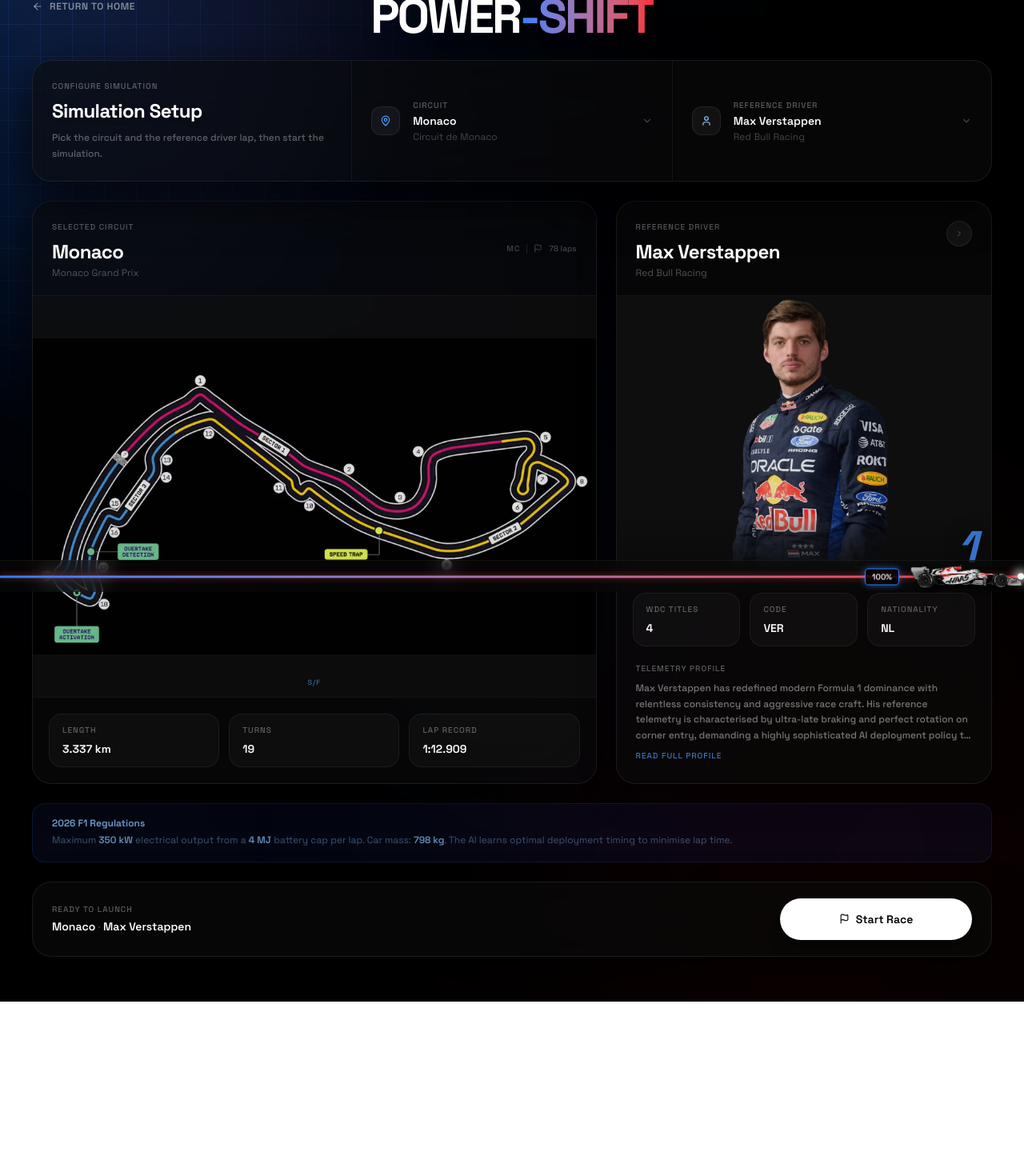
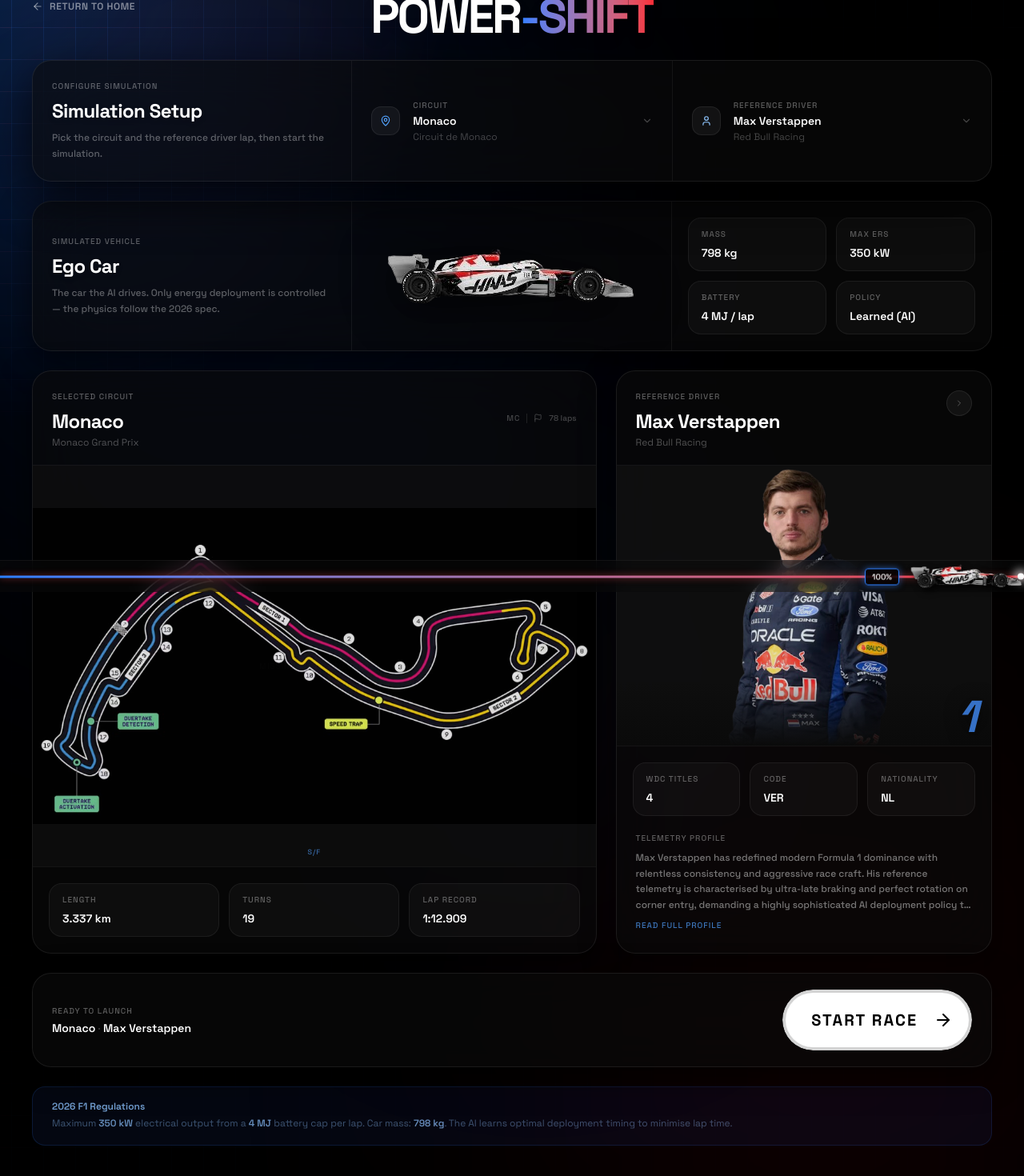
Before and after one commit to shurya2512/poweshift-backend, a Next.js app: page /setup in a window 1280 px wide. Shown: the part 60-1530 px from the top of the page at 80% size. Before the commit the page ends 1312 px from the top, so only its background shows below. Built offline with nearby package versions, Linux system fonts and the light colour scheme.

Commit message:
feat: update SpinningBorderButton to support button actions and add Ego Car section to setup panel

```diff
--- a/src/components/ui/setup-panel.tsx
+++ b/src/components/ui/setup-panel.tsx
@@ -3,6 +3,7 @@
 import React, { useState, useEffect, useRef, useCallback } from 'react';
 import { Check, X, ChevronRight, ChevronDown, MapPin, User, Cpu, Flag, Loader2 } from 'lucide-react';
 import { motion, AnimatePresence } from 'framer-motion';
+import { SpinningBorderButton } from '@/components/ui/spinning-border-button';
 
 // ── Types ────────────────────────────────────────────────────────────────────
 
@@ -314,6 +315,32 @@
         </div>
       </div>
 
+      {/* ── Ego Car — the simulated vehicle the AI controls ───────────────── */}
+      <div className="bg-neutral-950/60 backdrop-blur-2xl border border-white/[0.08] rounded-3xl shadow-[0_12px_40px_rgba(0,0,0,0.6)] overflow-hidden">
+        <div className="grid grid-cols-1 md:grid-cols-3">
+
+          <div className="px-6 py-6 border-b md:border-b-0 md:border-r border-white/[0.06] flex flex-col justify-center">
+            <EyebrowLabel className="text-red-400 mb-2">Simulated Vehicle</EyebrowLabel>
+            <h2 className="text-2xl font-black tracking-tight text-white mb-2 drop-shadow-md">Ego Car</h2>
+            <p className="text-xs font-medium leading-relaxed text-white/35">
+              The car the AI drives. Only energy deployment is controlled — the physics follow the 2026 spec.
+            </p>
+          </div>
+
+          <div className="relative min-h-[140px] flex items-center justify-center px-6 py-6 border-b md:border-b-0 md:border-r border-white/[0.06]">
+            {/* eslint-disable-next-line @next/next/no-img-element */}
+            <img src="/haas_car2.png" alt="Ego car" className="w-full max-w-[320px] object-contain drop-shadow-[0_10px_30px_rgba(0,0,0,0.8)]" />
+          </div>
+
+          <div className="grid grid-cols-2 gap-3 p-5">
+            <StatChip label="Mass"    value="798 kg" />
+            <StatChip label="Max ERS" value="350 kW" />
+            <StatChip label="Battery" value="4 MJ / lap" />
+            <StatChip label="Policy"  value="Learned (AI)" />
+          </div>
+        </div>
+      </div>
+
       {/* ── BELOW: Circuit Map + Driver Info ──────────────────────────────── */}
       <div className="relative grid grid-cols-1 md:grid-cols-[3fr_2fr] gap-6 items-stretch">
 
@@ -453,18 +480,7 @@
         </div>
       </div>
 
-      {/* 2026 Regs Banner */}
-      <div className="bg-blue-950/20 border border-blue-500/15 rounded-2xl px-6 py-4">
-        <p className="text-xs font-semibold text-blue-300/80 mb-1">2026 F1 Regulations</p>
-        <p className="text-xs text-blue-300/40 leading-relaxed">
-          Maximum <span className="text-blue-300/70 font-semibold">350 kW</span> electrical output from a{' '}
-          <span className="text-blue-300/70 font-semibold">4 MJ</span> battery cap per lap.
-          Car mass: <span className="text-blue-300/70 font-semibold">798 kg</span>.
-          The AI learns optimal deployment timing to minimise lap time.
-        </p>
-      </div>
-
-      {/* ── BOTTOM: Start Race ────────────────────────────────────────────── */}
+      {/* ── Start Race ────────────────────────────────────────────────────── */}
       <div className="bg-neutral-950/60 backdrop-blur-2xl border border-white/[0.08] rounded-3xl px-6 py-5 shadow-[0_12px_40px_rgba(0,0,0,0.6)] flex flex-col sm:flex-row sm:items-center gap-4">
         <div className="min-w-0 flex-1">
           <EyebrowLabel className="mb-1">Ready to launch</EyebrowLabel>
@@ -474,14 +490,21 @@
             {CONFIG_ITEMS[1].options.find(o => o.value === selections.driver)?.label}
           </p>
         </div>
-        <button
-          type="button"
+        <SpinningBorderButton
+          text="Start Race"
           onClick={() => onStart(selections.track, selections.driver, selections.policy)}
-          className="w-full sm:w-auto sm:min-w-[240px] bg-white text-black font-semibold text-sm py-4 px-8 rounded-full flex items-center justify-center gap-2 shadow-xl transition-all duration-200 hover:scale-[1.02] active:scale-[0.97] hover:bg-neutral-100"
-        >
-          <Flag size={13} />
-          Start Race
-        </button>
+        />
+      </div>
+
+      {/* ── BOTTOM: 2026 Regs Banner ──────────────────────────────────────── */}
+      <div className="bg-blue-950/20 border border-blue-500/15 rounded-2xl px-6 py-4">
+        <p className="text-xs font-semibold text-blue-300/80 mb-1">2026 F1 Regulations</p>
+        <p className="text-xs text-blue-300/40 leading-relaxed">
+          Maximum <span className="text-blue-300/70 font-semibold">350 kW</span> electrical output from a{' '}
+          <span className="text-blue-300/70 font-semibold">4 MJ</span> battery cap per lap.
+          Car mass: <span className="text-blue-300/70 font-semibold">798 kg</span>.
+          The AI learns optimal deployment timing to minimise lap time.
+        </p>
       </div>
 
       {/* ── DRIVER INFO MODAL ─────────────────────────────────────────────── */}
--- a/src/components/ui/spinning-border-button.tsx
+++ b/src/components/ui/spinning-border-button.tsx
@@ -1,17 +1,26 @@
 import Link from "next/link";
 import { ArrowRight } from "lucide-react";
 
+const ROOT_CLASS =
+  "group relative inline-flex items-center justify-center overflow-hidden rounded-full p-[4px] transition-all duration-300 hover:-translate-y-0.5 hover:shadow-[-8px_0_25px_rgba(59,130,246,0.35),8px_0_25px_rgba(239,68,68,0.35)]";
+
 /**
- * White pill link. On hover a blue→red beam spins around its edge while a dark
+ * White pill button. On hover a blue→red beam spins around its edge while a dark
  * circle floods the surface, the text turns white and slides right, and the
  * arrow swaps from the right edge to the left.
+ * Renders a Link when `href` is given, otherwise a button calling `onClick`.
  */
-export function SpinningBorderButton({ text = "Request Demo", href }: { text?: string; href: string }) {
-  return (
-    <Link
-      href={href}
-      className="group relative inline-flex items-center justify-center overflow-hidden rounded-full p-[4px] transition-all duration-300 hover:-translate-y-0.5 hover:shadow-[-8px_0_25px_rgba(59,130,246,0.35),8px_0_25px_rgba(239,68,68,0.35)]"
-    >
+export function SpinningBorderButton({
+  text = "Request Demo",
+  href,
+  onClick,
+}: {
+  text?: string;
+  href?: string;
+  onClick?: () => void;
+}) {
+  const content = (
+    <>
       {/* Spinning blue→red border beam (visible on hover), matching the grid gradient */}
       <span className="absolute inset-[-100%] animate-[spin_3s_linear_infinite] bg-[conic-gradient(from_90deg_at_50%_50%,transparent_0%,transparent_50%,#3b82f6_75%,#ef4444_100%)] opacity-0 transition-opacity duration-300 group-hover:opacity-100" />
 
@@ -33,6 +42,11 @@
         {/* Right arrow — slides out on hover */}
         <ArrowRight className="absolute w-6 h-6 right-5 z-[9] group-hover:right-[-25%] transition-all duration-[800ms] ease-[cubic-bezier(0.34,1.56,0.64,1)]" />
       </span>
-    </Link>
+    </>
   );
+
+  if (href) {
+    return <Link href={href} className={ROOT_CLASS}>{content}</Link>;
+  }
+  return <button type="button" onClick={onClick} className={ROOT_CLASS}>{content}</button>;
 }
```
